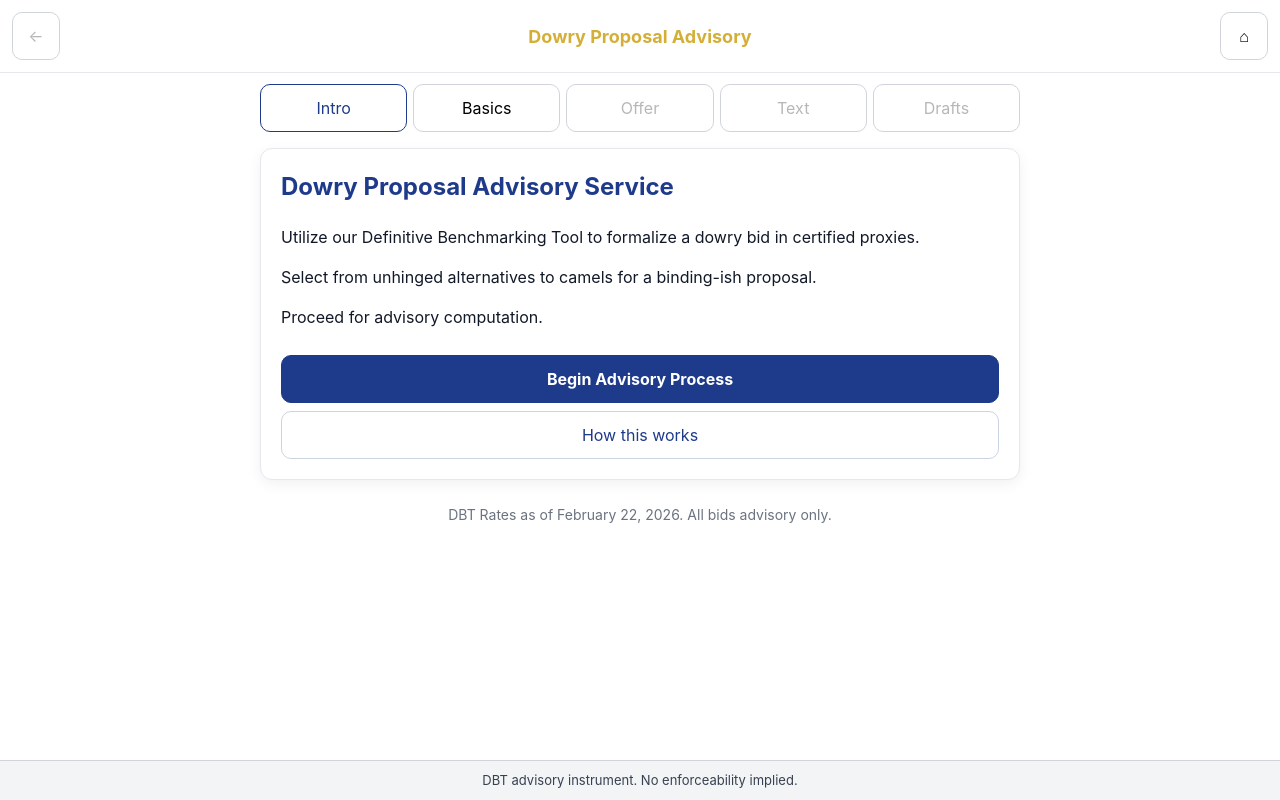
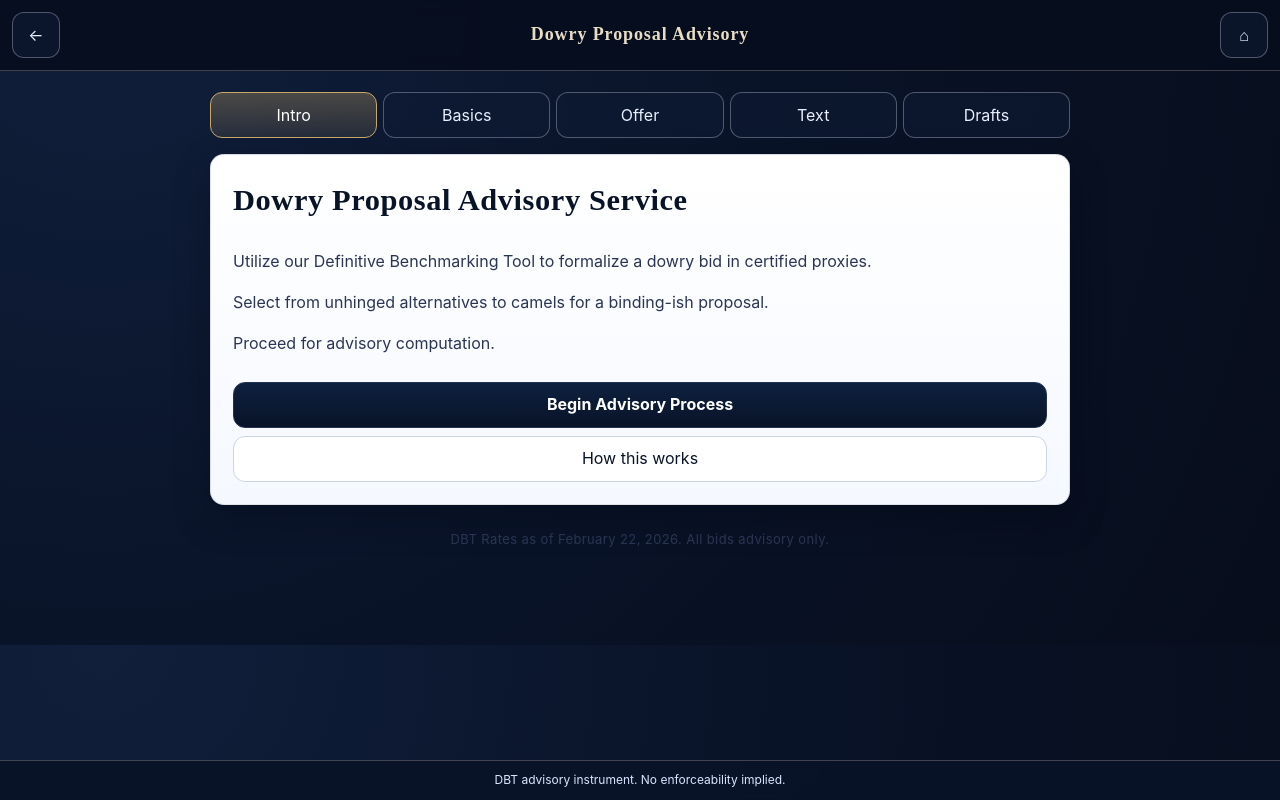
Before and after one commit to dmeehan45/international-camel-equivalents, a React (Vite) app: page /phase1 in a window 1280 px wide. Built offline with nearby package versions, Linux system fonts and the light colour scheme.

Commit message:
Create Harvey-inspired legal design system and apply app styling

```diff
--- a/src/app.css
+++ b/src/app.css
@@ -2,18 +2,22 @@
   font-family: var(--ccc-font-body);
 }
 
+* {
+  box-sizing: border-box;
+}
+
 body {
   margin: 0;
-  background: #fff;
-  color: #111827;
+  background: var(--ccc-surface-0);
+  color: #dbe6ff;
   font-size: 16px;
-  line-height: 1.5;
+  line-height: 1.55;
 }
 
 .app-shell {
-  width: min(100% - 24px, 760px);
+  width: min(100% - 24px, 860px);
   margin: 0 auto;
-  padding: 84px 0 24px;
+  padding: 92px 0 24px;
 }
 
 .fixed-header {
@@ -21,22 +25,25 @@ body {
   top: 0;
   left: 0;
   right: 0;
-  background: #fff;
-  border-bottom: 1px solid #e5e7eb;
+  background: rgba(7, 14, 30, 0.92);
+  border-bottom: 1px solid rgba(232, 220, 197, 0.25);
   display: grid;
   grid-template-columns: 48px 1fr 48px;
   align-items: center;
   gap: 8px;
   padding: 12px;
   z-index: 30;
+  backdrop-filter: blur(8px);
 }
 
 .fixed-header h1 {
   margin: 0;
   text-align: center;
   font-size: 18px;
-  color: var(--ccc-champagne);
-  font-weight: 700;
+  color: var(--ccc-gold-soft);
+  font-family: var(--ccc-font-heading);
+  font-weight: 600;
+  letter-spacing: 0.05em;
 }
 
 .phase-progress {
@@ -51,29 +58,37 @@ button,
 input,
 select,
 textarea {
-  min-height: 48px;
-  border-radius: 10px;
+  min-height: 46px;
+  border-radius: var(--ccc-button-radius);
   font: inherit;
 }
 
 .step,
 button {
-  border: 1px solid #d1d5db;
-  background: #fff;
+  border: 1px solid rgba(203, 213, 231, 0.35);
+  background: rgba(15, 27, 51, 0.65);
+  color: #e8efff;
+  transition: all var(--ccc-transition-standard) ease;
+}
+
+button:hover {
+  border-color: rgba(232, 220, 197, 0.7);
 }
 
 .step.active {
-  border-color: var(--ccc-charcoal-vow);
-  color: var(--ccc-charcoal-vow);
+  border-color: var(--ccc-gold);
+  color: #fff;
+  background: linear-gradient(180deg, rgba(200, 168, 105, 0.32), rgba(200, 168, 105, 0.12));
 }
 
 .view-card {
-  background: #fff;
-  border: 1px solid #e5e7eb;
-  border-radius: 12px;
-  box-shadow: 0 4px 14px rgba(15, 23, 42, 0.06);
-  padding: 20px;
+  background: var(--ccc-surface-1);
+  border: 1px solid rgba(9, 19, 40, 0.12);
+  border-radius: var(--ccc-card-radius);
+  box-shadow: 0 14px 34px rgba(3, 8, 20, 0.35);
+  padding: 22px;
   animation: fade-in 180ms ease;
+  color: var(--ccc-ink);
 }
 
 @keyframes fade-in {
@@ -83,35 +98,53 @@ button {
 
 h2 {
   margin-top: 0;
-  color: var(--ccc-charcoal-vow);
+  color: var(--ccc-deep-navy);
+  font-family: var(--ccc-font-heading);
+  font-size: clamp(1.45rem, 2.5vw, 1.9rem);
+  font-weight: 600;
+  letter-spacing: 0.02em;
+}
+
+p {
+  color: var(--ccc-slate);
 }
 
 label {
   display: grid;
   gap: 6px;
   margin-bottom: 12px;
+  color: var(--ccc-slate);
 }
 
 input,
 select,
 textarea {
-  border: 1px solid #d1d5db;
+  border: 1px solid var(--ccc-line);
   padding: 10px 12px;
+  background: #fff;
+  color: var(--ccc-ink);
+}
+
+input:focus,
+select:focus,
+textarea:focus {
+  outline: 2px solid rgba(200, 168, 105, 0.5);
+  border-color: var(--ccc-gold);
 }
 
 .ccc-button-primary {
   width: 100%;
-  background: var(--ccc-charcoal-vow);
+  background: linear-gradient(180deg, #0e213f 0%, #091328 100%);
   color: #fff;
-  border: 1px solid var(--ccc-charcoal-vow);
+  border: 1px solid #233355;
   font-weight: 700;
   margin-top: 10px;
 }
 
 .cta-secondary {
   background: #fff;
-  color: var(--ccc-charcoal-vow);
-  border: 1px solid #cbd5e1;
+  color: var(--ccc-deep-navy);
+  border: 1px solid var(--ccc-line);
 }
 
 .text-link {
@@ -127,11 +160,12 @@ textarea {
 
 .card-button,
 .draft-card {
-  border: 1px solid #e5e7eb;
-  border-radius: 10px;
+  border: 1px solid #dde4f1;
+  border-radius: 12px;
   background: #fff;
   padding: 12px;
   text-align: left;
+  color: var(--ccc-ink);
 }
 
 .actions-row {
@@ -141,28 +175,30 @@ textarea {
 }
 
 .drawer {
-  border: 1px solid #e5e7eb;
-  border-radius: 10px;
+  border: 1px solid #d7dfef;
+  border-radius: 12px;
   padding: 12px;
   margin: 10px 0;
-  background: #f9fafb;
+  background: #f3f7ff;
 }
 
 .helper {
-  color: var(--ccc-muted-rose);
+  color: var(--ccc-steel);
   font-size: 14px;
 }
 
 .error {
-  color: var(--ccc-error-berry);
+  color: var(--ccc-error);
   margin-top: 10px;
 }
 
 pre {
   white-space: pre-wrap;
-  background: #f8fafc;
-  border-radius: 10px;
+  background: #f4f8ff;
+  border-radius: 12px;
   padding: 12px;
+  color: #162442;
+  border: 1px solid #dce4f4;
 }
 
 @media (min-width: 768px) {
@@ -175,7 +211,7 @@ pre {
   width: auto;
   border: 0;
   background: transparent;
-  color: var(--ccc-charcoal-vow);
+  color: #d9e5ff;
   text-decoration: underline;
   padding: 0;
   margin: 0 0 12px;
@@ -189,14 +225,14 @@ pre {
 .calc-log {
   margin: 10px 0 0;
   padding-left: 18px;
-  color: var(--ccc-muted-rose);
+  color: var(--ccc-steel);
 }
 
 .proxy-cards .card-button.is-selected,
 .proxy-library-list .card-button.is-selected,
 .tool-grid .card-button.is-selected {
-  border-color: var(--ccc-charcoal-vow);
-  box-shadow: 0 0 0 1px var(--ccc-charcoal-vow);
+  border-color: var(--ccc-gold);
+  box-shadow: 0 0 0 1px var(--ccc-gold-soft);
 }
 
 .proxy-library-list {
@@ -204,10 +240,6 @@ pre {
   overflow: auto;
 }
 
-.contract-text {
-  font-family: 'Times New Roman', serif;
-}
-
 .tool-grid {
   grid-template-columns: repeat(2, minmax(0, 1fr));
 }
--- a/src/design/legal-theme.css
+++ b/src/design/legal-theme.css
@@ -1,8 +1,9 @@
 .legal-footer {
   margin: 24px 0 72px;
-  color: var(--ccc-muted-rose);
+  color: var(--ccc-steel);
   text-align: center;
-  font-size: 14px;
+  font-size: 13px;
+  letter-spacing: 0.03em;
 }
 
 .persistent-disclaimer {
@@ -11,10 +12,18 @@
   right: 0;
   bottom: 0;
   z-index: 20;
-  background: #f3f4f6;
-  color: #374151;
-  border-top: 1px solid #d1d5db;
+  background: rgba(9, 19, 40, 0.95);
+  color: #dbe6ff;
+  border-top: 1px solid rgba(232, 220, 197, 0.25);
   text-align: center;
   padding: 10px 12px;
-  font-size: 13px;
+  font-size: 12px;
+  backdrop-filter: blur(6px);
 }
+
+.contract-text {
+  font-family: var(--ccc-font-heading);
+  color: var(--ccc-ink);
+  line-height: 1.6;
+  letter-spacing: 0.01em;
+}
--- a/src/design/theme.css
+++ b/src/design/theme.css
@@ -1,19 +1,25 @@
 :root {
-  --ccc-ivory-mist: #ffffff;
-  --ccc-pearl-white: #ffffff;
-  --ccc-sage-mist: #f8fafc;
-  --ccc-stone-border: #d1d5db;
-  --ccc-eucalyptus-ink: #1f2937;
-  --ccc-charcoal-vow: #1E3A8A;
-  --ccc-champagne: #D4AF37;
-  --ccc-muted-rose: #6B7280;
-  --ccc-success-leaf: #1d4ed8;
-  --ccc-error-berry: #dc2626;
-  --ccc-card-radius: 12px;
+  --ccc-deep-navy: #091328;
+  --ccc-ink: #0f1b33;
+  --ccc-slate: #2a3553;
+  --ccc-steel: #58627f;
+  --ccc-cloud: #eef2fb;
+  --ccc-paper: #f8faff;
+  --ccc-white: #ffffff;
+  --ccc-line: #cbd5e7;
+  --ccc-gold: #c8a869;
+  --ccc-gold-soft: #e8dcc5;
+  --ccc-success: #2f8f6a;
+  --ccc-error: #c24141;
+
+  --ccc-card-radius: 14px;
   --ccc-pill-radius: 999px;
-  --ccc-button-radius: 10px;
+  --ccc-button-radius: 12px;
   --ccc-transition-standard: 180ms;
-  --ccc-soft-floral-fade: #ffffff;
-  --ccc-font-heading: Inter, system-ui, -apple-system, Segoe UI, Arial, sans-serif;
-  --ccc-font-body: Inter, system-ui, -apple-system, Segoe UI, Arial, sans-serif;
+
+  --ccc-font-heading: "Ivar Text", "Canela", "Times New Roman", Georgia, serif;
+  --ccc-font-body: "Inter", "Avenir Next", "Segoe UI", Arial, sans-serif;
+
+  --ccc-surface-0: radial-gradient(circle at 8% 0%, #111f3b 0%, #091328 50%, #070d1b 100%);
+  --ccc-surface-1: linear-gradient(180deg, #ffffff 0%, #f5f8ff 100%);
 }
```
Also changed, not shown: 1 other file (tests, documents, lock files or other folders).
